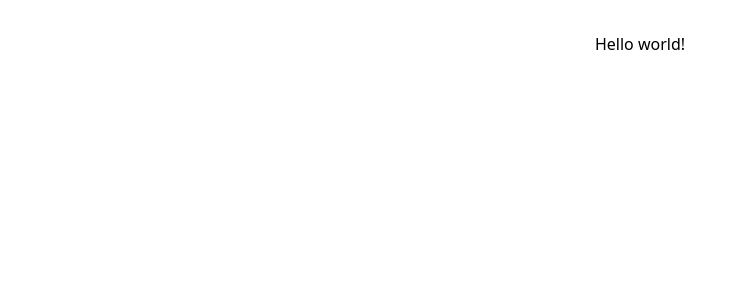
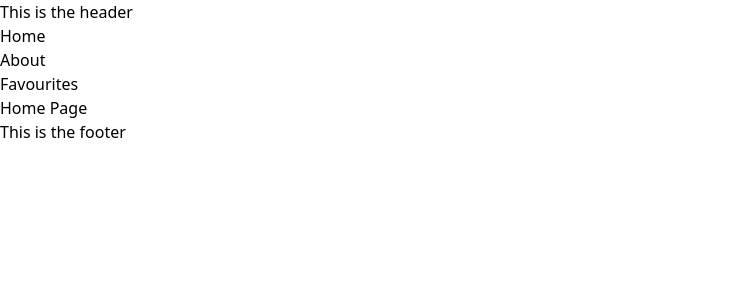
Before and after one commit to J-H-Seccia/movie-db, a React (Vite) app: page / in a window 1280 px wide. Shown: the top 300 px of the page, without its empty margins (0-747 px from the left). Built offline with nearby package versions, Linux system fonts and the light colour scheme.

Commit message:
Added initial folder structure with global variables, components, and pages. Also added react router and set initial navigation

```diff
--- a/package.json
+++ b/package.json
@@ -11,7 +11,8 @@
   },
   "dependencies": {
     "react": "^18.2.0",
-    "react-dom": "^18.2.0"
+    "react-dom": "^18.2.0",
+    "react-router-dom": "^6.23.0"
   },
   "devDependencies": {
     "@types/react": "^18.2.66",
--- a/src/App.jsx
+++ b/src/App.jsx
@@ -1,15 +1,9 @@
-import { useState } from 'react'
-
-import './App.css'
+import AppRouter from "./routers/AppRouter"
 
 function App() {
-  const [count, setCount] = useState(0)
-
   return (
     <>
-      <h1 className="text-4xl font-bold underline ">
-      Hello world!
-      </h1>
+      <AppRouter />
     </>
   )
 }
--- /dev/null
+++ b/src/components/Footer.jsx
@@ -0,0 +1,7 @@
+function Footer() {
+    return (
+        <h2>This is the footer</h2>
+     );
+}
+
+export default Footer;
--- /dev/null
+++ b/src/components/Header.jsx
@@ -0,0 +1,12 @@
+import Nav from './Nav';
+
+function Header() {
+    return (
+        <div className="header">
+            <h2>This is the header</h2>
+            <Nav />
+        </div>
+     );
+}
+
+export default Header;
--- /dev/null
+++ b/src/components/Nav.jsx
@@ -0,0 +1,16 @@
+import { NavLink } from "react-router-dom";
+
+function Nav() {
+
+    return (
+        <nav>
+            <ul>
+                <li><NavLink to="/">Home</NavLink></li>
+                <li><NavLink to="/about">About</NavLink></li>
+                <li><NavLink to="/favourites">Favourites</NavLink></li>
+            </ul>
+        </nav>
+     );
+}
+
+export default Nav;
--- /dev/null
+++ b/src/globals/globalVariables.js
@@ -0,0 +1,2 @@
+export const apiKey = "69bba2f5467e7c956ecaaa7af1cc21a6";
+export const apiRAT = "eyJhbGciOiJIUzI1NiJ9.eyJhdWQiOiI2OWJiYTJmNTQ2N2U3Yzk1NmVjYWFhN2FmMWNjMjFhNiIsInN1YiI6IjY2MzUyN2U0OTlkNWMzMDEyNjU3NzhiMSIsInNjb3BlcyI6WyJhcGlfcmVhZCJdLCJ2ZXJzaW9uIjoxfQ._QXgq2rIB6fX_fni3NVUlSbASV-S6jFomm42-d2T52c";
--- /dev/null
+++ b/src/pages/PageAbout.jsx
@@ -0,0 +1,9 @@
+function PageAbout() {
+    return (
+        <h1 className="text-3xl font-bold underline">
+            About
+        </h1>
+     );
+}
+
+export default PageAbout;
--- /dev/null
+++ b/src/pages/PageFavourites.jsx
@@ -0,0 +1,9 @@
+function PageFavourites() {
+    return (
+        <h1 className="text-3xl font-bold underline">
+            Favourites
+        </h1>
+     );
+}
+
+export default PageFavourites;
--- /dev/null
+++ b/src/pages/PageHome.jsx
@@ -0,0 +1,9 @@
+function PageHome() {
+    return (
+        <h1 className="text-3xl font-bold underline">
+            Home Page
+        </h1>
+     );
+}
+
+export default PageHome;
--- /dev/null
+++ b/src/pages/PageNotFound.jsx
@@ -0,0 +1,9 @@
+function PageNotFound() {
+    return (
+    <h1 className="text-3xl font-bold underline">
+        404 Page Not Found
+    </h1>
+     );
+}
+
+export default PageNotFound;
--- /dev/null
+++ b/src/pages/PageSingle.jsx
@@ -0,0 +1,9 @@
+function PageSingle() {
+    return (
+        <h1 className="text-3xl font-bold underline">
+            Single Info
+        </h1>
+     );
+}
+
+export default PageSingle;
--- /dev/null
+++ b/src/routers/AppRouter.jsx
@@ -0,0 +1,38 @@
+//Router Imports
+import { Routes, Route, BrowserRouter } from 'react-router-dom';
+
+// Page Imports
+import PageHome from '../pages/PageHome';
+import PageAbout from '../pages/PageAbout';
+import PageSingle from '../pages/PageSingle';
+import PageFavourites from '../pages/PageFavourites';
+import PageNotFound from '../pages/PageNotFound';
+
+//Component Imports ( Header, Footer, Nav )
+import Header from '../components/Header';
+import Footer from '../components/Footer';
+
+
+function AppRouter() {
+    return (
+        <BrowserRouter>
+
+            <div className="wrapper">
+                <Header />
+                    <main>
+                        <Routes>
+                            <Route path="/" exact element={<PageHome />} />
+                            <Route path="/about" element={<PageAbout />} />
+                            <Route path="/single" element={<PageSingle />} />
+                            <Route path="/favourites" element={<PageFavourites />} />
+                            <Route path="*" element={<PageNotFound />} />
+                        </Routes>
+                    </main>
+                <Footer />
+            </div>
+
+        </BrowserRouter>
+    );
+}
+
+export default AppRouter;
```
Also changed, not shown: 1 other file (tests, documents, lock files or other folders).
